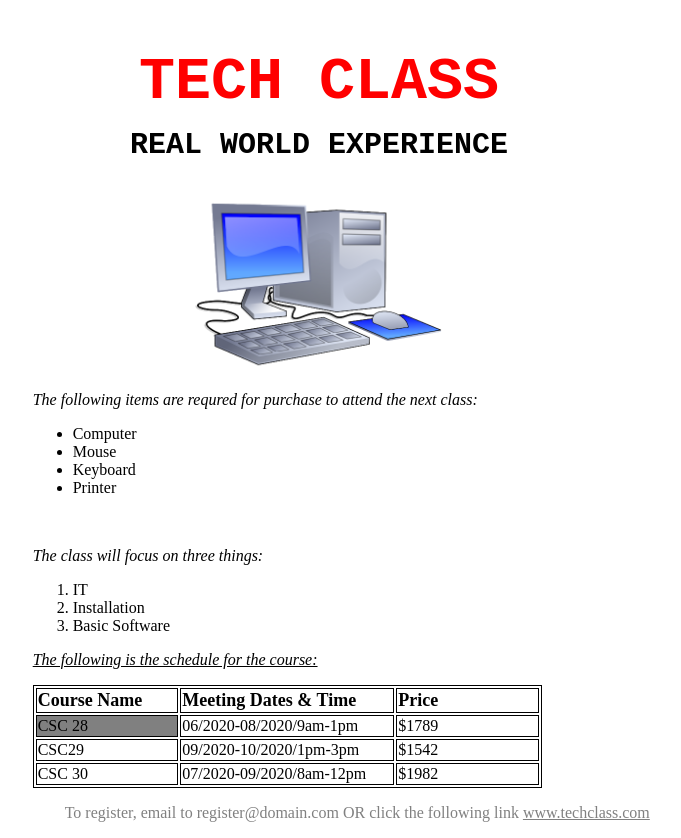
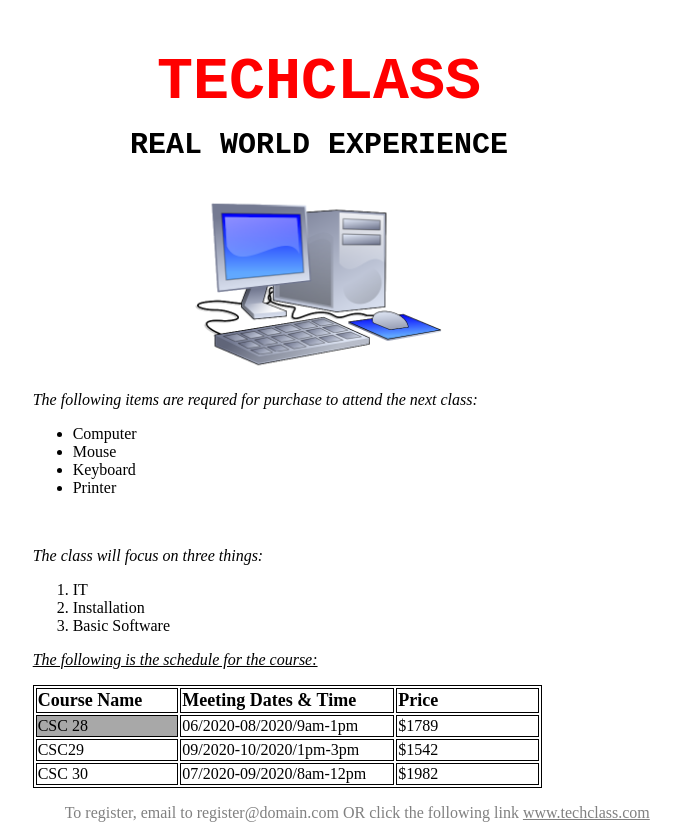
Before and after one commit to Maker-Mark/CISC_4800_EXAM_1, a plain HTML site: page index.html in a window 1280 px wide. In both pictures the pointer is over the element "CSC 28". Shown: the whole page, without its empty margins (321-1002 px from the left). Drawn offline with Linux system fonts and the light colour scheme.

Commit message:
removed space in title

```diff
--- a/index.css
+++ b/index.css
@@ -51,7 +51,7 @@ td{
     font-size: 16px;
 }
 td:hover {
-    background-color: gray;
+    background-color: rgb(168, 168, 168);
 }
 
 a {
--- a/index.html
+++ b/index.html
@@ -9,7 +9,7 @@
 </head>
 <body>
     <div class="top-container">
-        <h1 style="color:red"> TECH CLASS</h1>
+        <h1 style="color:red"> TECHCLASS</h1>
         <h2>REAL WORLD EXPERIENCE</h2>
         <img width="250" src="computer.png" alt="computer image">
     </div>
```
Also changed, not shown: 1 other file.
